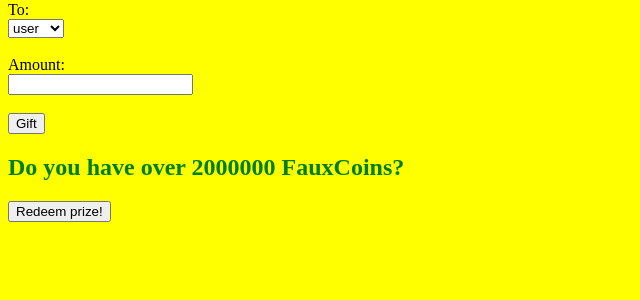
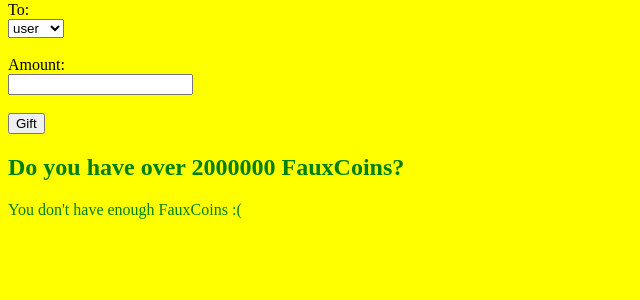
Before and after one commit to robertrantanen/Cyber-Security-2020-project, a Django app: template src/pages/templates/pages/index.html in a window 1280 px wide. Shown: the part 350-650 px from the top of the page, without its empty margins (0-640 px from the left). Run offline with Django 3.2, Linux system fonts and the light colour scheme; the template is opened without the code that fills it: values that come from a table or form of the project are taken from there, others are empty; data comes from the database, SQL or seed files in the repository; both versions use the stored data as it was after the commit; parts of the project's set-up code (start-up, migrations or seed data) failed here and were passed over.

```diff
--- a/src/pages/templates/pages/index.html
+++ b/src/pages/templates/pages/index.html
@@ -49,9 +49,14 @@
         </form>
 
         <h2>Do you have over 2000000 FauxCoins?</h2>
-        <form id='prize' action='prize/' method="GET">
-            <input type="submit" value="Redeem prize!"/>
-        </form>
+        {% if user.account.coins >= 2000000 %}
+            <form id='prize' action='prize/' method="GET">
+                <input type="submit" value="Redeem prize!"/>
+            </form>
+        {% else %}
+            <p>You don't have enough FauxCoins :(</p>
+        {% endif %}
+
 
 
     </body>
--- a/src/pages/views.py
+++ b/src/pages/views.py
@@ -53,10 +53,8 @@ def addView(request):
 
 @login_required
 def prizeView(request):
-	if request.user.account.coins >= 2000000:
-		return render(request, 'pages/prize.html')
-	else:
-		return redirect('/')
+	return render(request, 'pages/prize.html')
+
 
 
 class SignUpView(generic.CreateView):
```
Also changed, not shown: src/db.sqlite3.
